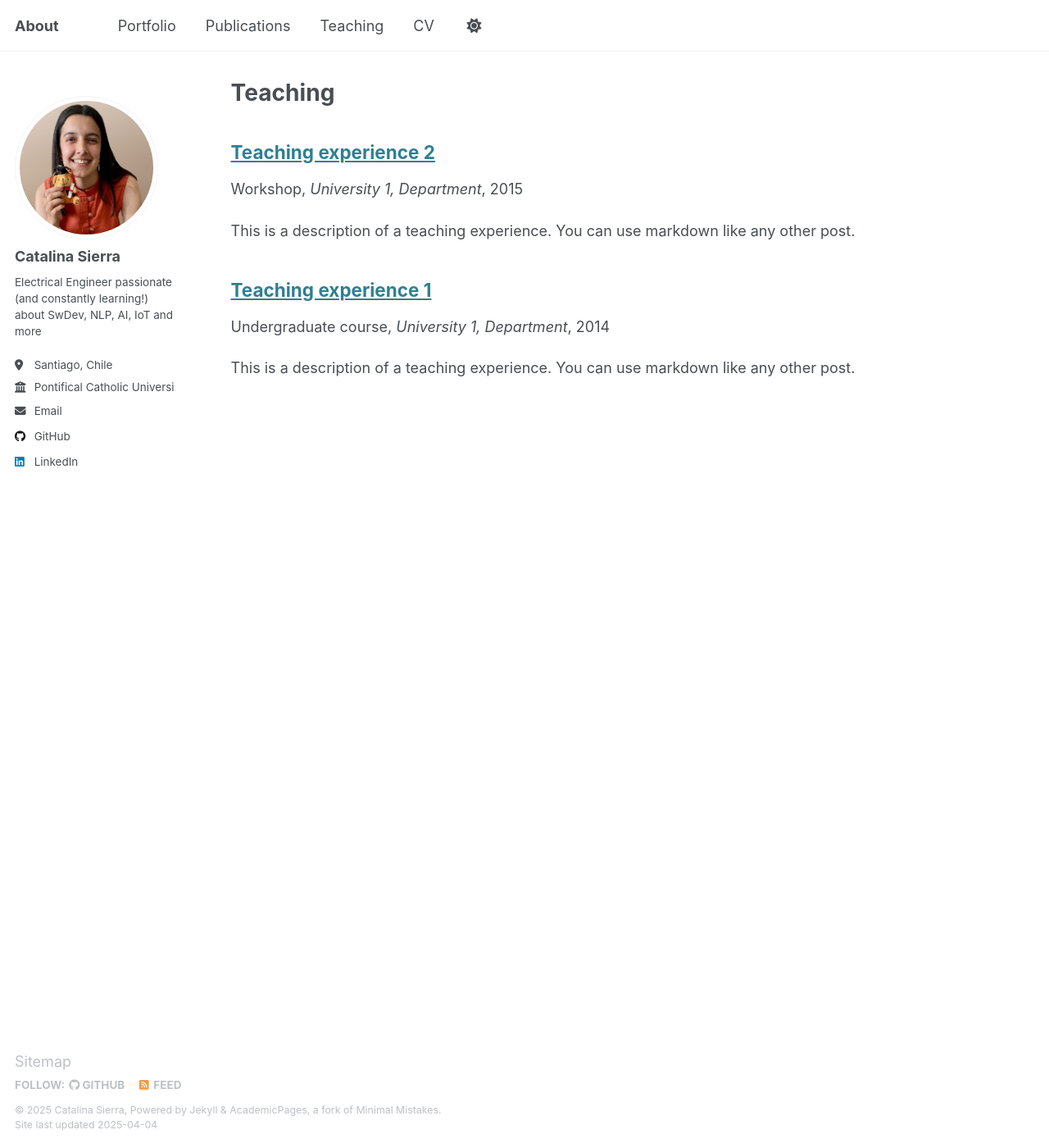
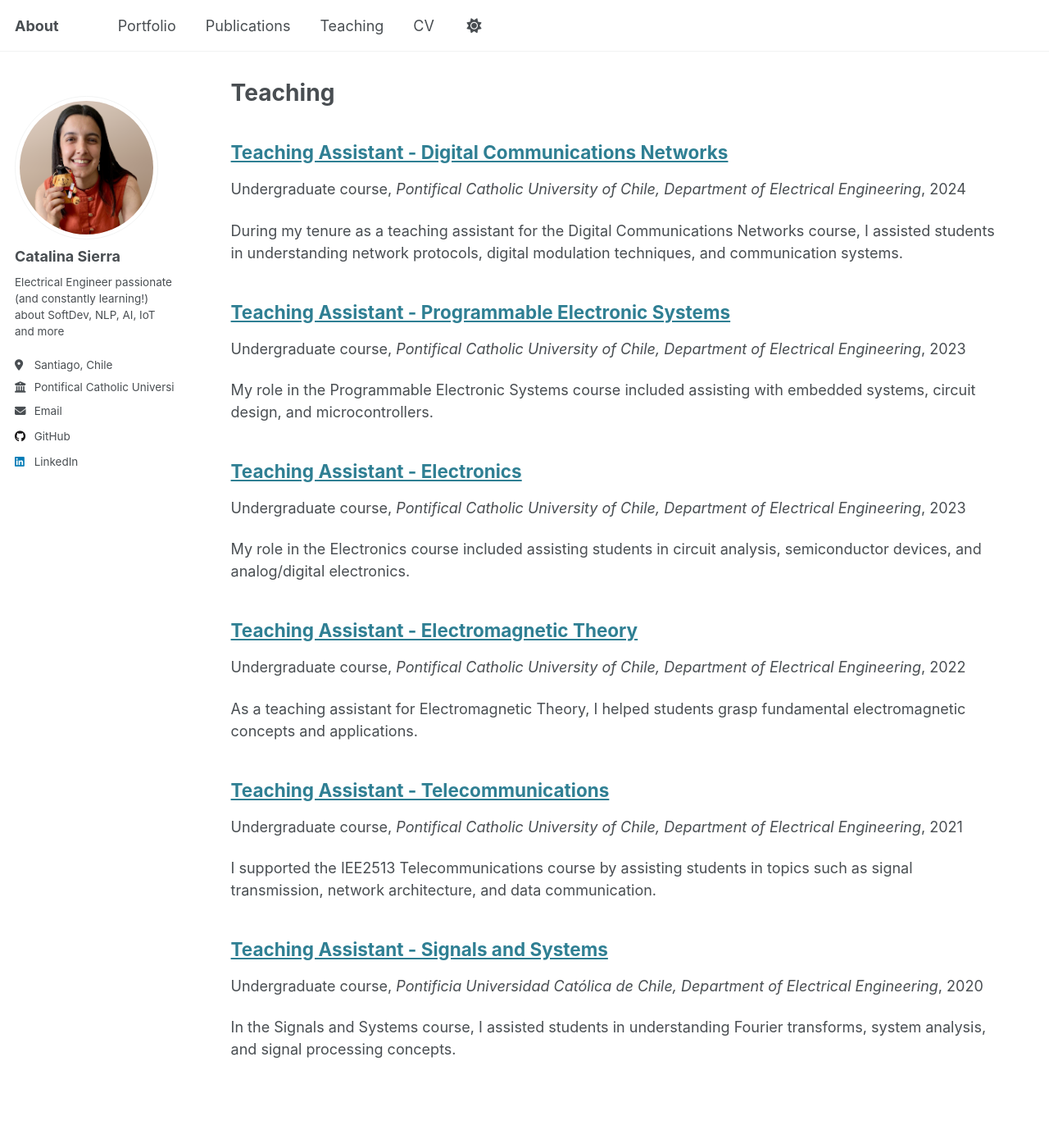
Before and after one commit to csierr/csierr.github.io, a Jekyll site: the page built from _pages/teaching.html, in a window 1280 px wide and 1400 px high. Shown: the whole window at 82% size. Built offline with Jekyll 4.4.1, drawn with Linux system fonts in a browser that asks for light colours.

Commit message:
Improvements

```diff
--- a/_config.yml
+++ b/_config.yml
@@ -25,7 +25,7 @@ author:
   avatar           : "profile_pic.png"
   name             : "Catalina Sierra"
   pronouns         : # example: "she/her"
-  bio              : "Electrical Engineer passionate (and constantly learning!) about SwDev, NLP, AI, IoT and more"
+  bio              : "Electrical Engineer passionate (and constantly learning!) about SoftDev, NLP, AI, IoT and more"
   location         : "Santiago, Chile"
   employer         : "Pontifical Catholic University of Chile"
   uri              : # URL
--- a/_teaching/2014-spring-teaching-1.md
+++ /dev/null
@@ -1,20 +0,0 @@
----
-title: "Teaching experience 1"
-collection: teaching
-type: "Undergraduate course"
-permalink: /teaching/2014-spring-teaching-1
-venue: "University 1, Department"
-date: 2014-01-01
-location: "City, Country"
----
-
-This is a description of a teaching experience. You can use markdown like any other post.
-
-Heading 1
-======
-
-Heading 2
-======
-
-Heading 3
-======
--- /dev/null
+++ b/_teaching/2015-spring-teaching-1.md
@@ -0,0 +1,17 @@
+---
+title: "Teaching Assistant - Signals and Systems"
+collection: teaching
+type: "Undergraduate course"
+permalink: /teaching/signals-and-systems
+venue: "Pontificia Universidad Católica de Chile, Department of Electrical Engineering"
+date: 2020-01-01
+location: "Santiago, Chile"
+---
+
+In the Signals and Systems course, I assisted students in understanding Fourier transforms, system analysis, and signal processing concepts.
+
+Responsibilities
+======
+* Conducted tutorials and live problem-solving sessions.
+* Provided grading and feedback on assignments.
+* Supported students with MATLAB-based exercises.
--- a/_teaching/2015-spring-teaching-2.md
+++ b/_teaching/2015-spring-teaching-2.md
@@ -1,20 +1,16 @@
 ---
-title: "Teaching experience 2"
+title: "Teaching Assistant - Telecommunications"
 collection: teaching
-type: "Workshop"
-permalink: /teaching/2015-spring-teaching-1
-venue: "University 1, Department"
-date: 2015-01-01
-location: "City, Country"
+type: "Undergraduate course"
+permalink: /teaching/telecommunications
+venue: "Pontifical Catholic University of Chile, Department of Electrical Engineering"
+date: 2021-01-01
+location: "Santiago, Chile"
 ---
 
-This is a description of a teaching experience. You can use markdown like any other post.
+I supported the IEE2513 Telecommunications course by assisting students in topics such as signal transmission, network architecture, and data communication.
 
-Heading 1
+Responsibilities
 ======
-
-Heading 2
-======
-
-Heading 3
-======
+* Evaluated student assignments and provided feedback.
+* Assisted with course material preparation.
--- /dev/null
+++ b/_teaching/2015-spring-teaching-3.md
@@ -0,0 +1,17 @@
+---
+title: "Teaching Assistant - Electromagnetic Theory"
+collection: teaching
+type: "Undergraduate course"
+permalink: /teaching/electromagnetic-theory
+venue: "Pontifical Catholic University of Chile, Department of Electrical Engineering"
+date: 2022-01-01
+location: "Santiago, Chile"
+---
+
+As a teaching assistant for Electromagnetic Theory, I helped students grasp fundamental electromagnetic concepts and applications.
+
+Responsibilities
+======
+* Assisted with live problem-solving sessions.
+* Provided feedback on student assignments.
+* Helped develop course material.
--- /dev/null
+++ b/_teaching/2015-spring-teaching-4.md
@@ -0,0 +1,17 @@
+---
+title: "Teaching Assistant - Electronics"
+collection: teaching
+type: "Undergraduate course"
+permalink: /teaching/electronics
+venue: "Pontifical Catholic University of Chile, Department of Electrical Engineering"
+date: 2023-01-01
+location: "Santiago, Chile"
+---
+
+My role in the Electronics course included assisting students in circuit analysis, semiconductor devices, and analog/digital electronics.
+
+Responsibilities
+======
+* Conducted problem solving sessions and tutorials.
+* Assisted in grading homework, exams, and oral project presentations.
+* Provided additional support for students via email.
--- /dev/null
+++ b/_teaching/2015-spring-teaching-5.md
@@ -0,0 +1,18 @@
+---
+title: "Teaching Assistant - Programmable Electronic Systems"
+collection: teaching
+type: "Undergraduate course"
+permalink: /teaching/electronics-programmable-systems
+venue: "Pontifical Catholic University of Chile, Department of Electrical Engineering"
+date: 2023-01-01
+location: "Santiago, Chile"
+---
+
+My role in the Programmable Electronic Systems course included assisting with embedded systems, circuit design, and microcontrollers.
+
+Responsibilities
+======
+* Guided students in hands-on laboratory sessions.
+* Reviewed and graded assignments.
+* Prepared study material.
+* Conducted additional study sessions for students requiring extra help.
--- /dev/null
+++ b/_teaching/2015-spring-teaching-6.md
@@ -0,0 +1,16 @@
+---
+title: "Teaching Assistant - Digital Communications Networks"
+collection: teaching
+type: "Undergraduate course"
+permalink: /teaching/digital-communications-networks
+venue: "Pontifical Catholic University of Chile, Department of Electrical Engineering"
+date: 2024-01-01
+location: "Santiago, Chile"
+---
+
+During my tenure as a teaching assistant for the Digital Communications Networks course, I assisted students in understanding network protocols, digital modulation techniques, and communication systems.
+
+Responsibilities
+======
+* Solved and graded assignments and lab sessions.
+* Provided additional support to students with coursework.
```
